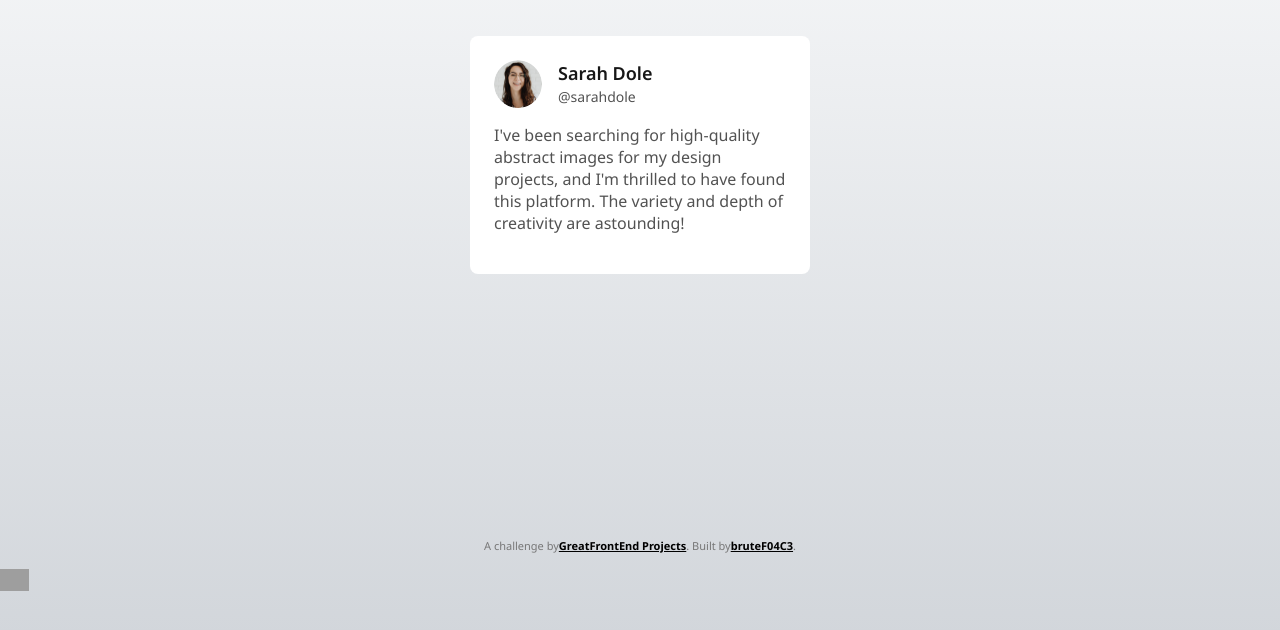
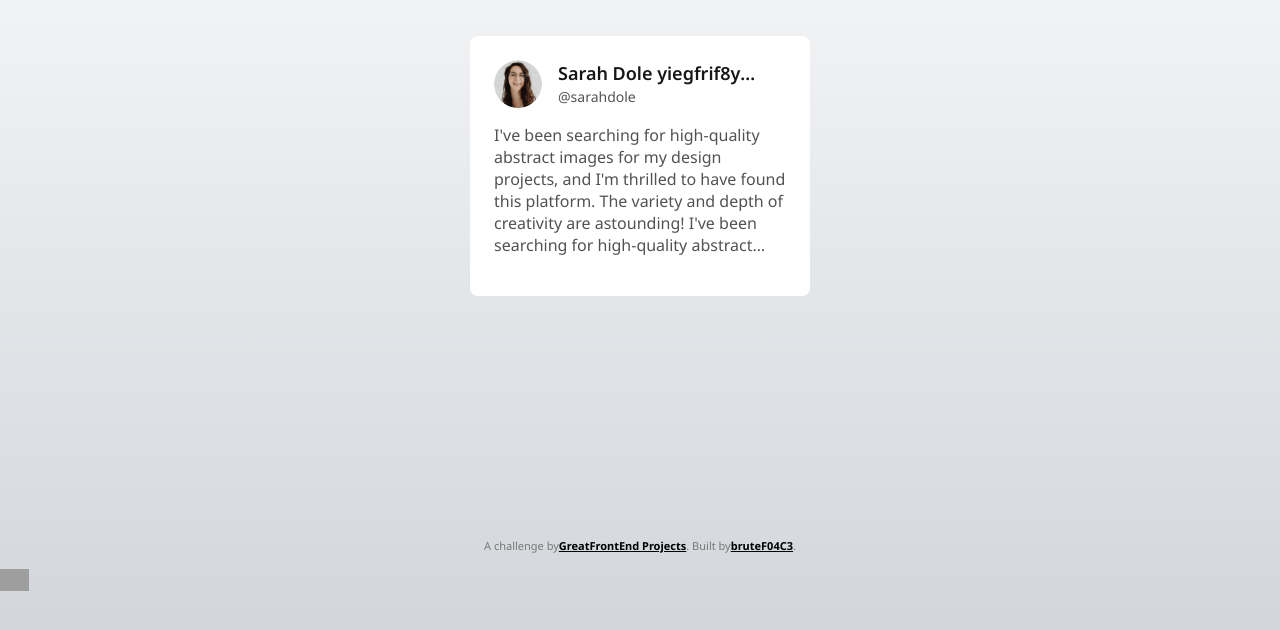
Before and after one commit to bruteF04C3/gfe-projects, a plain HTML site: page testimonial/index.html in a window 1280 px wide. Shown: the part 164-794 px from the top of the page. Drawn offline with Linux system fonts and the light colour scheme; grey boxes are pictures that could not be loaded.

Commit message:
add support for long strings

```diff
--- a/testimonial/css/style.css
+++ b/testimonial/css/style.css
@@ -60,6 +60,10 @@ body {
   font-size: 18px;
   font-weight: var(--semibold);
   color: #171717;
+  white-space: nowrap;
+  overflow: hidden;
+  text-overflow: ellipsis;
+  max-width: 200px;
 }
 
 .testimonial-card__handle {
@@ -68,6 +72,13 @@ body {
 
 .testimonial-card__statement {
   font-size: 16px;
+  display: -webkit-box;
+  line-clamp: 5;
+  overflow: hidden;
+  text-overflow: ellipsis;
+  white-space: normal;
+  -webkit-line-clamp: 6;
+  -webkit-box-orient: vertical;
 }
 
 
--- a/testimonial/index.html
+++ b/testimonial/index.html
@@ -34,13 +34,22 @@
             class="testimonial-card__avatar"
           />
           <div class="testimonial-card__socials">
-            <span class="testimonial-card__name" itemprop="author"
-              >Sarah Dole</span
+            <span title="Sarah Dole yiegfrif8yrffyr09gyr09gruyg9" class="testimonial-card__name" itemprop="author"
+              >Sarah Dole yiegfrif8yrffyr09gyr09gruyg9</span
             >
             <span class="testimonial-card__handle">@sarahdole</span>
           </div>
         </div>
         <p class="testimonial-card__statement" itemprop="reviewBody">
+          I've been searching for high-quality abstract images for my design
+          projects, and I'm thrilled to have found this platform. The variety
+          and depth of creativity are astounding!
+          I've been searching for high-quality abstract images for my design
+          projects, and I'm thrilled to have found this platform. The variety
+          and depth of creativity are astounding!
+          I've been searching for high-quality abstract images for my design
+          projects, and I'm thrilled to have found this platform. The variety
+          and depth of creativity are astounding!
           I've been searching for high-quality abstract images for my design
           projects, and I'm thrilled to have found this platform. The variety
           and depth of creativity are astounding!
```
